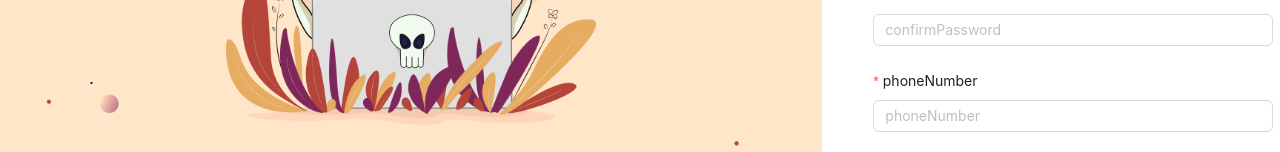
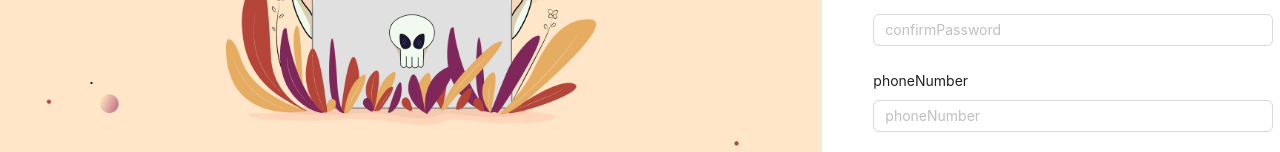
Before and after one commit to Razumnyofficial/Todoready, a React (Vite) app: page /register in a window 1280 px wide. Shown: the part 530-682 px from the top of the page. Built offline with nearby package versions, Linux system fonts and the light colour scheme.

Commit message:
fix phoneNumber rules

```diff
--- a/src/components/RegisterForm.tsx
+++ b/src/components/RegisterForm.tsx
@@ -145,7 +145,7 @@ const RegisterForm = () => {
             name="phoneNumber"
             label="phoneNumber"
             rules={[
-              { required: true, message: "Введите номер телефона" },
+              { required: false, message: "Введите номер телефона" },
               {
                 pattern: /^\+7\d{10}$/,
                 message: "Номер телефона должен быть в формате +7XXXXXXXXXX",
```
